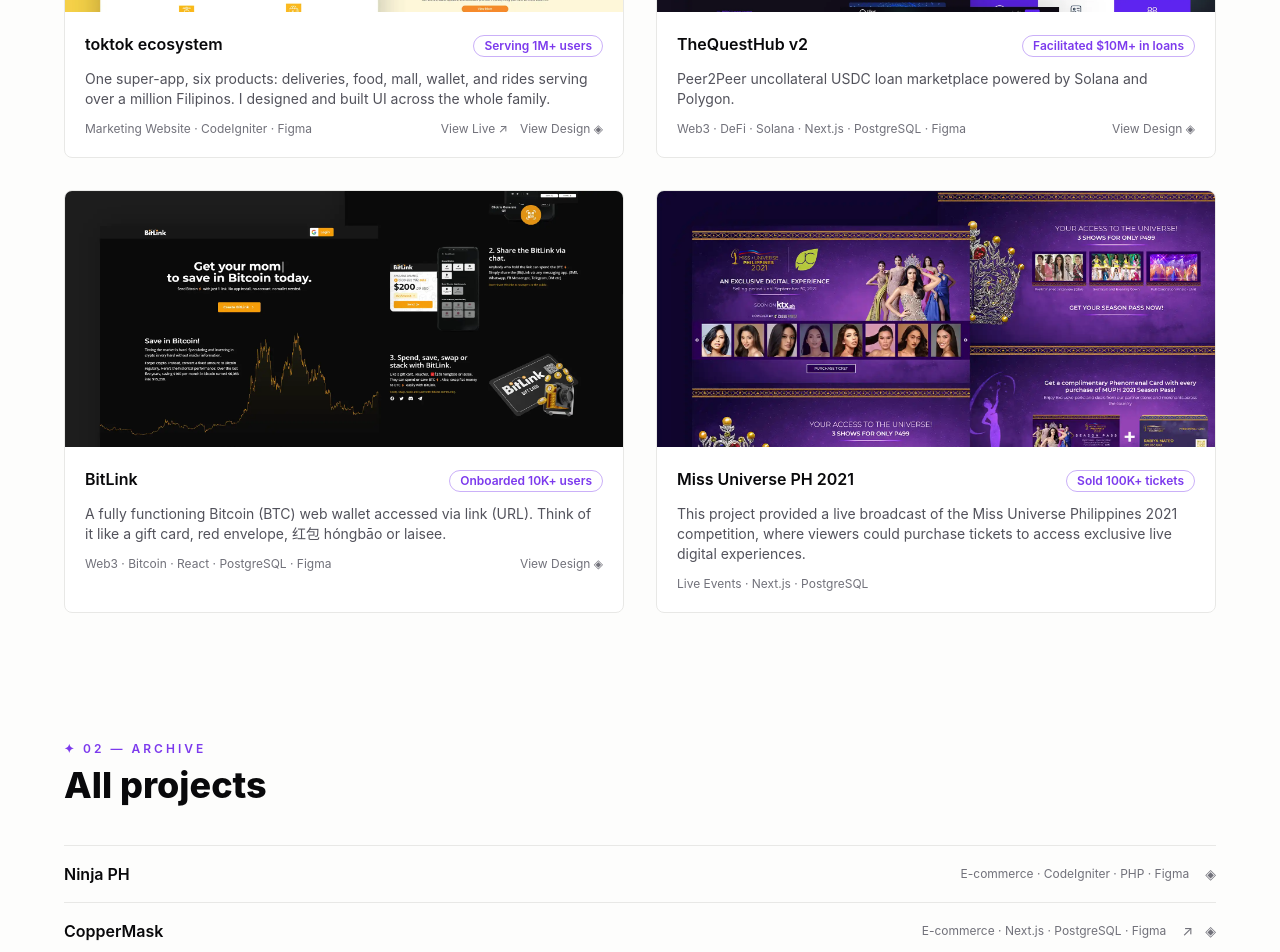
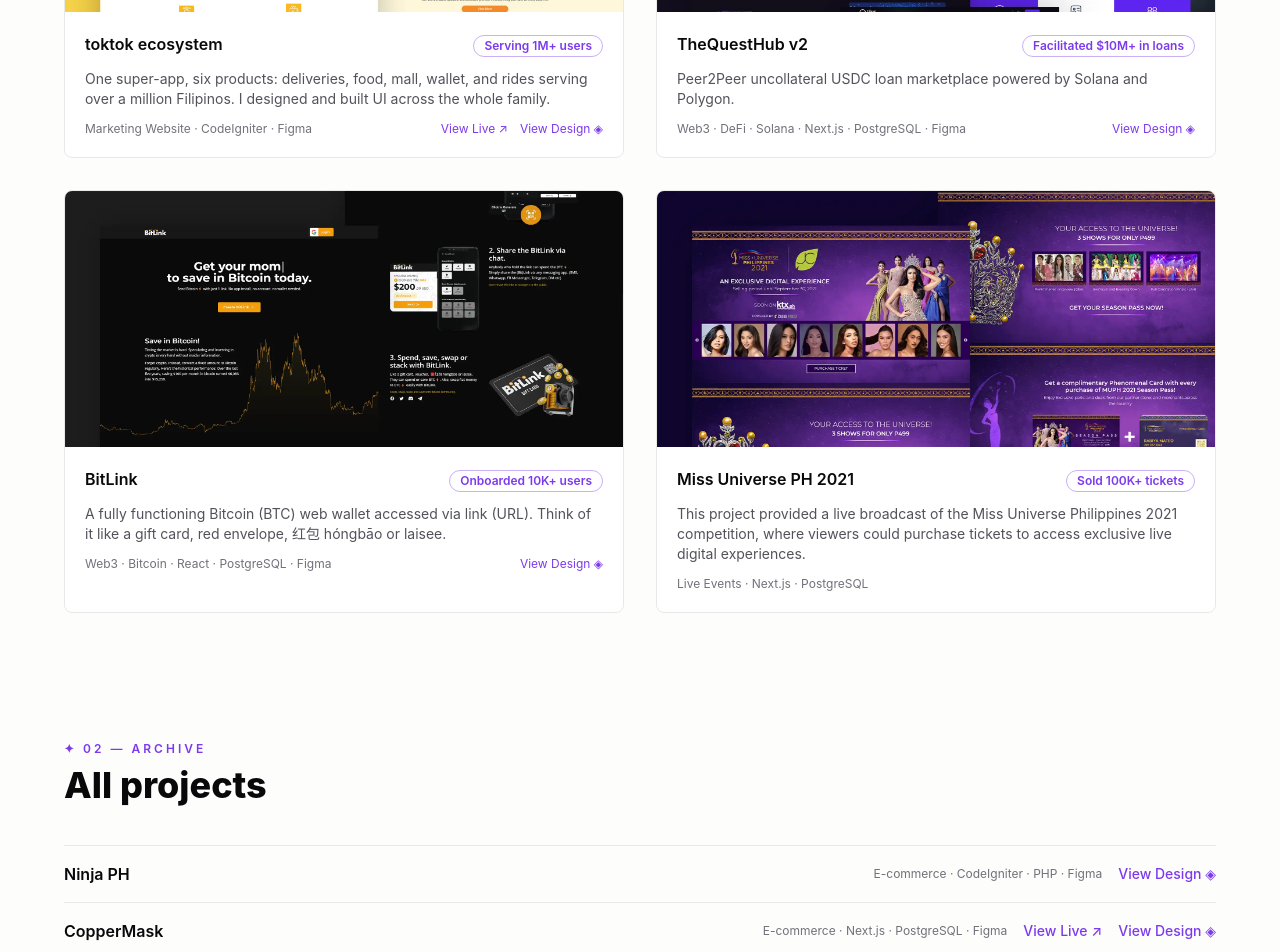
Before and after one commit to VLarz/portfolio, a React (Create React App) app: page / in a window 1280 px wide. Shown: the part 1300-2252 px from the top of the page. Built offline with nearby package versions, Linux system fonts and the light colour scheme.

Commit message:
feat(ui): accent primary buttons and clearer project link labels

```diff
--- a/src/components/Button.tsx
+++ b/src/components/Button.tsx
@@ -3,7 +3,7 @@
 const BASE = `inline-block rounded-sm px-6 py-3 text-sm font-semibold transition-all focus-visible:outline focus-visible:outline-2 focus-visible:outline-accent`;
 
 const VARIANTS: Record<Variant, string> = {
-  primary: `bg-fg text-bg hover:opacity-90`,
+  primary: `bg-accent text-fg hover:opacity-90`,
   outline: `border border-line text-fg-muted hover:border-accent hover:text-fg`,
 };
 
@@ -22,7 +22,11 @@
   ...props
 }: Props) {
   return (
-    <button type="button" {...props} className={`${buttonClass(variant)} ${className}`}>
+    <button
+      type="button"
+      {...props}
+      className={`${buttonClass(variant)} ${className}`}
+    >
       {children}
     </button>
   );
--- a/src/layouts/Projects/FeaturedCard.tsx
+++ b/src/layouts/Projects/FeaturedCard.tsx
@@ -60,7 +60,8 @@
                 href={links.web}
                 target="_blank"
                 rel="noopener noreferrer"
-                className={`rounded-sm transition-colors hover:text-fg focus-visible:outline focus-visible:outline-2 focus-visible:outline-accent`}
+                aria-label={`View ${title} live site`}
+                className={`whitespace-nowrap rounded-sm text-accent underline-offset-2 transition-colors hover:underline focus-visible:outline focus-visible:outline-2 focus-visible:outline-accent`}
               >
                 View Live ↗
               </a>
@@ -70,7 +71,8 @@
                 href={links.figma}
                 target="_blank"
                 rel="noopener noreferrer"
-                className={`rounded-sm transition-colors hover:text-fg focus-visible:outline focus-visible:outline-2 focus-visible:outline-accent`}
+                aria-label={`View ${title} design`}
+                className={`whitespace-nowrap rounded-sm text-accent underline-offset-2 transition-colors hover:underline focus-visible:outline focus-visible:outline-2 focus-visible:outline-accent`}
               >
                 View Design ◈
               </a>
--- a/src/layouts/Projects/ProjectArchive.tsx
+++ b/src/layouts/Projects/ProjectArchive.tsx
@@ -19,24 +19,29 @@
             <button
               type="button"
               onClick={() => handleOpenModal?.(project.image)}
-              className={`flex flex-1 items-center justify-between gap-4 py-4 text-left focus-visible:outline focus-visible:outline-2 focus-visible:outline-accent`}
+              className={`flex min-w-0 flex-1 items-center justify-between gap-4 py-4 text-left focus-visible:outline focus-visible:outline-2 focus-visible:outline-accent`}
             >
-              <span className={`text-sm font-semibold sm:text-base`}>
+              <span
+                className={`min-w-0 truncate text-sm font-semibold sm:text-base`}
+              >
                 {project.title}
               </span>
               <span className={`hidden text-xs text-fg-subtle sm:block`}>
                 {project.tags.join(' · ')}
               </span>
             </button>
-            <span className={`flex items-center gap-x-3 text-sm text-fg-subtle`}>
+            <span
+              className={`flex shrink-0 items-center gap-x-4 text-xs font-medium sm:text-sm`}
+            >
               {project.links.web && (
                 <a
                   href={project.links.web}
                   target="_blank"
                   rel="noopener noreferrer"
-                  className={`rounded-sm transition-colors hover:text-fg focus-visible:outline focus-visible:outline-2 focus-visible:outline-accent`}
+                  aria-label={`View ${project.title} live site`}
+                  className={`whitespace-nowrap rounded-sm text-accent underline-offset-2 transition-colors hover:underline focus-visible:outline focus-visible:outline-2 focus-visible:outline-accent`}
                 >
-                  ↗<span className={`sr-only`}>{project.title} website</span>
+                  View Live ↗
                 </a>
               )}
               {project.links.figma && (
@@ -44,9 +49,10 @@
                   href={project.links.figma}
                   target="_blank"
                   rel="noopener noreferrer"
-                  className={`rounded-sm transition-colors hover:text-fg focus-visible:outline focus-visible:outline-2 focus-visible:outline-accent`}
+                  aria-label={`View ${project.title} design`}
+                  className={`whitespace-nowrap rounded-sm text-accent underline-offset-2 transition-colors hover:underline focus-visible:outline focus-visible:outline-2 focus-visible:outline-accent`}
                 >
-                  ◈<span className={`sr-only`}>{project.title} Figma</span>
+                  View Design ◈
                 </a>
               )}
             </span>
```
Also changed, not shown: 1 other file (tests, documents, lock files or other folders).
